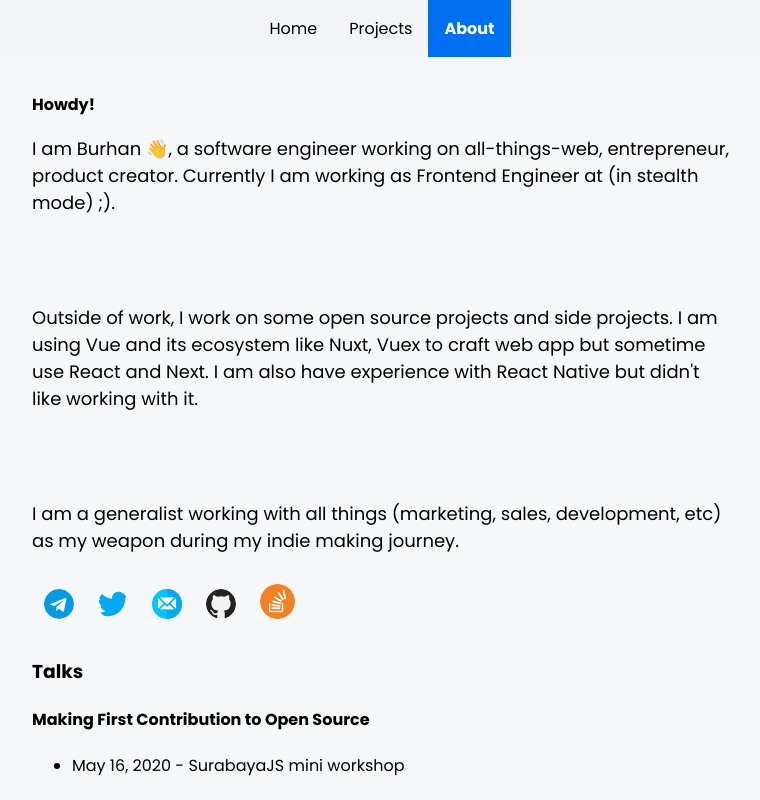
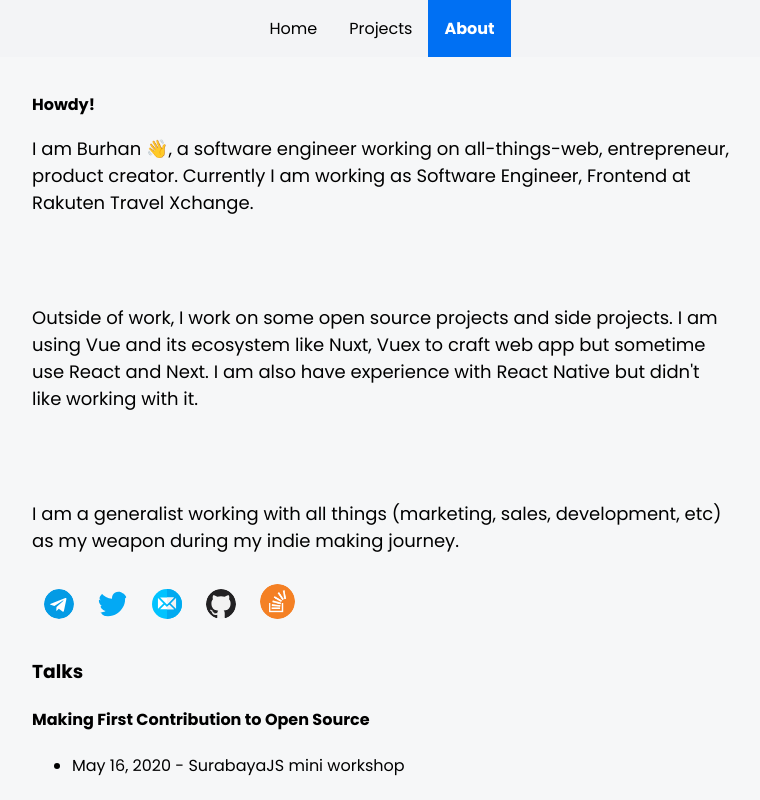
Before and after one commit to burhanahmeed/kusiaga.com, a Next.js app: page /about in a window 1280 px wide. Shown: the top 800 px of the page, without its empty margins (258-1018 px from the left). Built offline with nearby package versions, Linux system fonts and the light colour scheme.

Commit message:
update bio

```diff
--- a/components/about.mdx
+++ b/components/about.mdx
@@ -3,7 +3,7 @@
 __Howdy!__
 
 <font size="4">
-    I am Burhan 👋, a software engineer working on all-things-web, entrepreneur, product creator. Currently I am working as Frontend Engineer at (in stealth mode) ;).
+    I am Burhan 👋, a software engineer working on all-things-web, entrepreneur, product creator. Currently I am working as Software Engineer, Frontend at Rakuten Travel Xchange.
 </font>
 
 <br/><br/>
```
